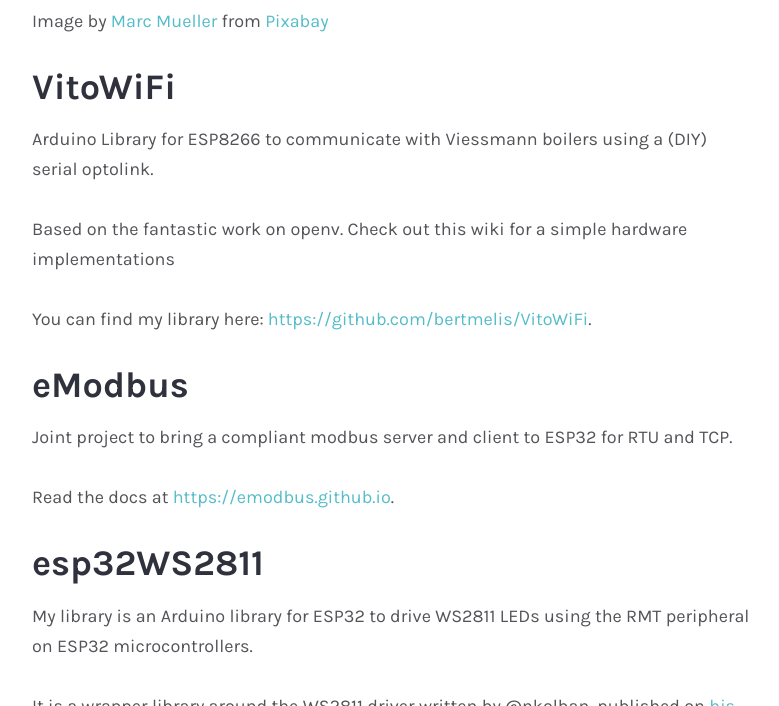
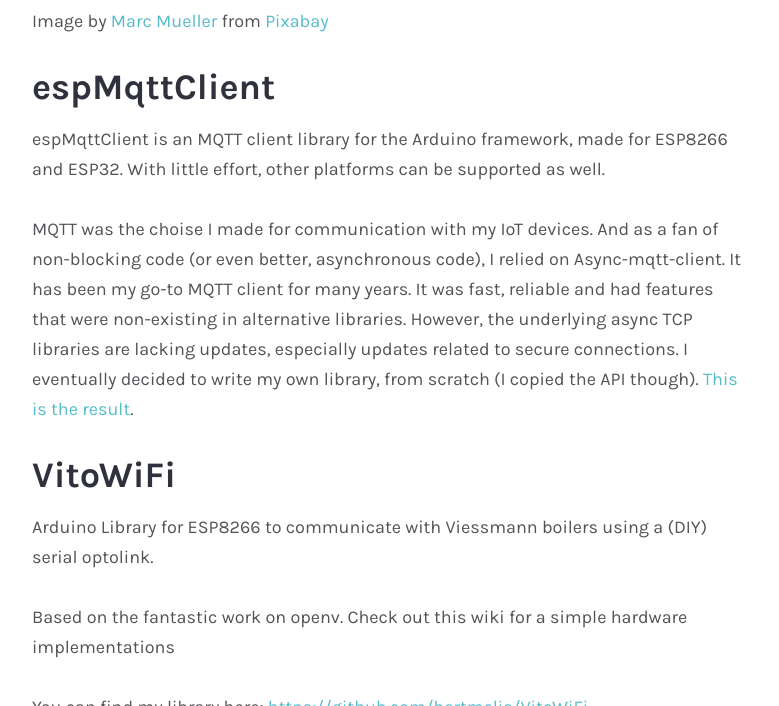
Before and after one commit to bertmelis/bertmelis.github.io, a Jekyll site: the page built from projects.md, in a window 1280 px wide and 900 px high, scrolled down 867 px, cut to the strip 194-900 px from the top of the window. Shown: the whole strip, without its empty margins (248-1027 px from the left). Built offline with Jekyll 4.4.1, drawn with Linux system fonts in a browser that asks for light colours; some web fonts are replaced.

Commit message:
add espMqttClient

```diff
--- a/projects.md
+++ b/projects.md
@@ -6,6 +6,12 @@
 ---
 
 Image by <a href="https://pixabay.com/users/seven11nash-3644229/?utm_source=link-attribution&amp;utm_medium=referral&amp;utm_campaign=image&amp;utm_content=1784564">Marc Mueller</a> from <a href="https://pixabay.com/?utm_source=link-attribution&amp;utm_medium=referral&amp;utm_campaign=image&amp;utm_content=1784564">Pixabay</a>
+
+## espMqttClient
+
+espMqttClient is an MQTT client library for the Arduino framework, made for ESP8266 and ESP32. With little effort, other platforms can be supported as well.
+
+MQTT was the choise I made for communication with my IoT devices. And as a fan of non-blocking code (or even better, asynchronous code), I relied on Async-mqtt-client. It has been my go-to MQTT client for many years. It was fast, reliable and had features that were non-existing in alternative libraries. However, the underlying async TCP libraries are lacking updates, especially updates related to secure connections. I eventually decided to write my own library, from scratch (I copied the API though). [This is the result](https://github.com/bertmelis/espMqttClient).
 
 ## VitoWiFi
 
```
